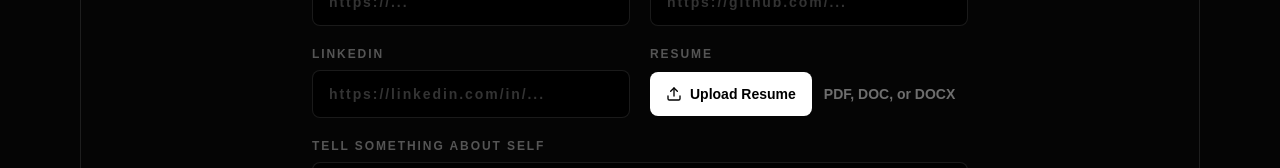
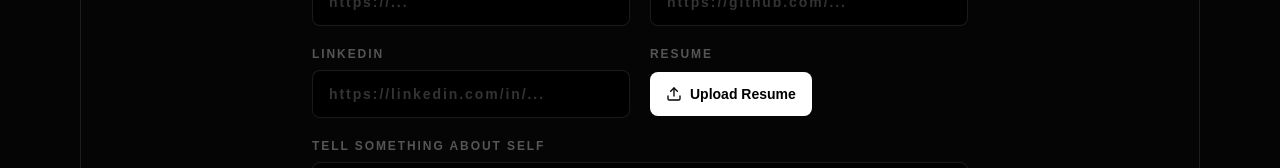
Before and after one commit to farzeenilyaszargar/Mandora, a Next.js app: page /apply in a window 1280 px wide. Shown: the part 619-787 px from the top of the page. Built offline with nearby package versions, Linux system fonts and the light colour scheme; a web font is replaced by a local one.

Commit message:
Remove resume file type placeholder

```diff
--- a/app/apply/apply-form.tsx
+++ b/app/apply/apply-form.tsx
@@ -158,9 +158,11 @@ function ResumeField({
           <UploadIcon />
           Upload Resume
         </span>
-        <span className="min-w-0 flex-1 truncate text-xs font-semibold normal-case tracking-normal text-white/42 sm:text-sm">
-          {resume ? resume.name : "PDF, DOC, or DOCX"}
-        </span>
+        {resume ? (
+          <span className="min-w-0 flex-1 truncate text-xs font-semibold normal-case tracking-normal text-white/42 sm:text-sm">
+            {resume.name}
+          </span>
+        ) : null}
       </span>
       <input
         type="file"
```
